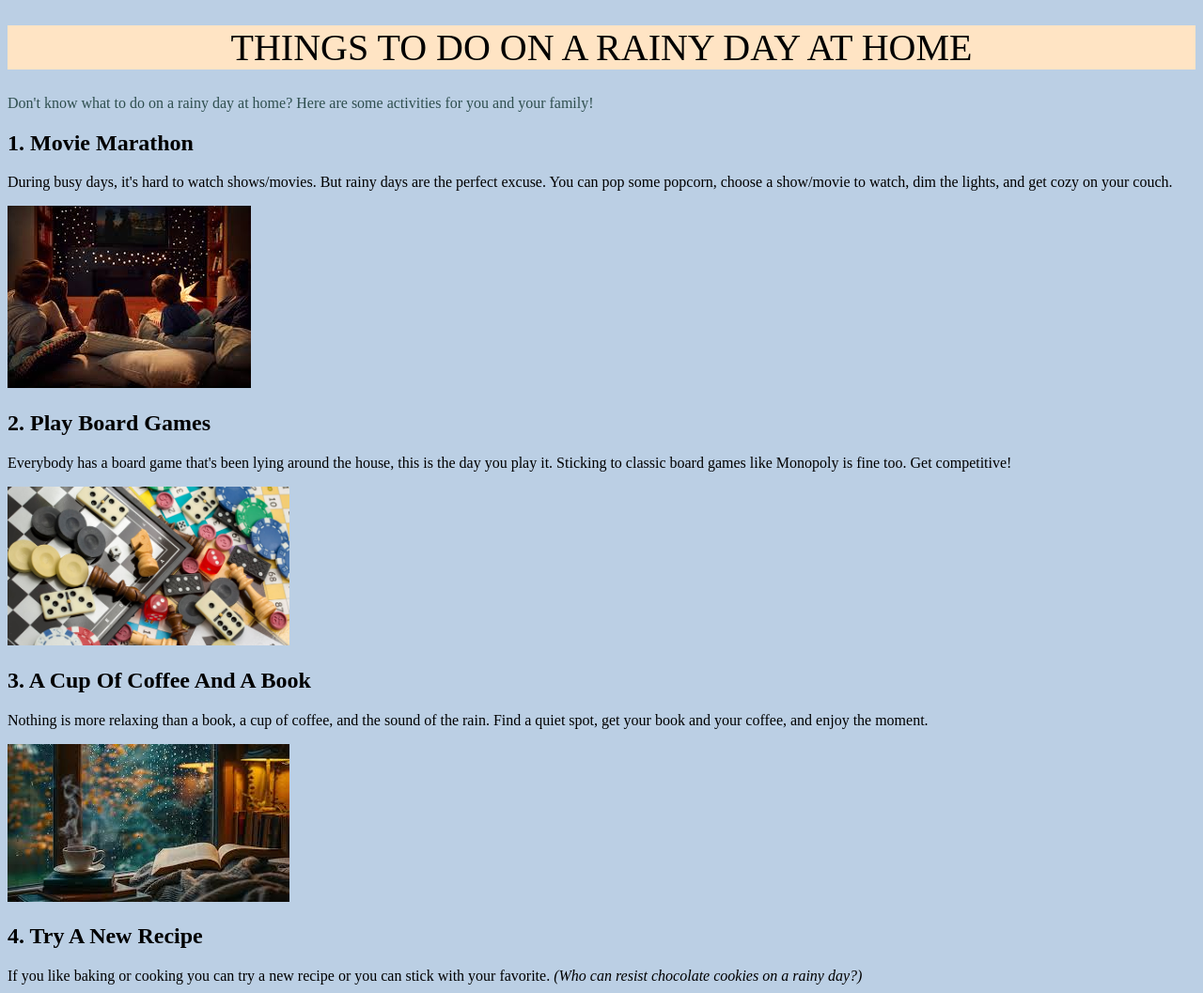
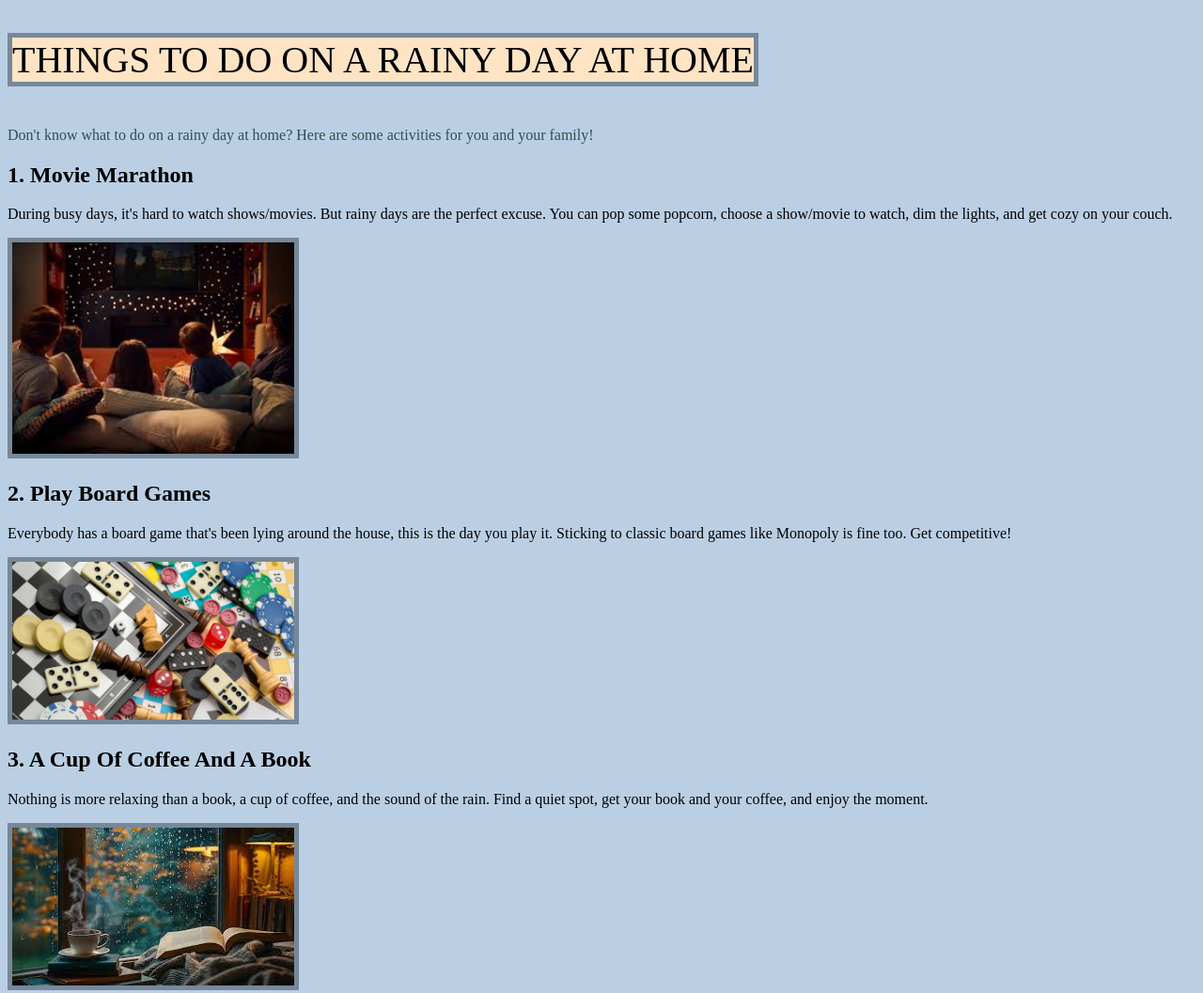
Before and after one commit to neslihannsrm/first-webpage, a plain HTML site: page index.html in a window 1280 px wide. Shown: the top 1057 px of the page at 94% size. Drawn offline with Linux system fonts and the light colour scheme.

Commit message:
added borders

```diff
--- a/index.html
+++ b/index.html
@@ -7,12 +7,9 @@
     <link rel="stylesheet" href="styles/index.css">
 </head>
     <body>
-        <header>
-            <h1> THINGS TO DO ON A RAINY DAY AT HOME</h1>
-            <nav>
-
-            </nav>
-            <p> Don't know what to do on a rainy day at home?
+        <header class="site-header">
+            <h1 class="site-title">  THINGS TO DO ON A RAINY DAY AT HOME</h1>
+            <p class="site-info"> Don't know what to do on a rainy day at home?
              Here are some activities for you and your family!
             </p>
 
@@ -25,8 +22,9 @@
                 But rainy days are the perfect excuse.
                 You can pop some popcorn, choose a show/movie to watch, dim the lights, and get cozy on your couch.
                 </p>
-                <img src="images/movie .jpeg" alt="movie night" title="movie night" class="movie-image" >
+                <img src="images/movie.jpeg" alt="movie night" title="movie night" class="movie-image" >
             </section>
+
             <section>
                 <h2> 2. Play Board Games</h2>
                 <p class="board-games">Everybody has a board game that's been lying around the house, this is the day you play it.
@@ -34,12 +32,13 @@
                 </p>
                 <img src="images/board-games.jpg" alt="board games" title="board games" class="board-games-image">
             </section>
+
             <section>
                 <h2>3. A Cup Of Coffee And A Book</h2>
                 <p class="coffee">Nothing is more relaxing than a book, a cup of coffee, and the sound of the rain.
                 Find a quiet spot, get your book and your coffee, and enjoy the moment.
                 </p>
-                <img src="images/coffe and rain.jpeg" alt="coffe,rain and a book" title="coffe,rain and a book" class="coffe-and-rain-image">
+                <img src="images/coffe-and-rain.jpeg" alt="coffe,rain and a book" title="coffe,rain and a book" class="coffe-and-rain-image">
             </section>
 
             <section>
@@ -55,7 +54,7 @@
                 <p class="nap">If you are too tired to do anything or just want to rest get cozy and take a nap.
                 The sound of the raindrops can create a great backdrop for your peaceful snooze.
                 </p>
-                <img src="images/sleeping woman.jpg" alt="a woman sleeping" title="take a nap" class="sleeping-women-image" >
+                <img src="images/sleeping-woman.jpg" alt="a woman sleeping" title="take a nap" class="sleeping-women-image" >
             </section>
 
         </main>
--- a/styles/index.css
+++ b/styles/index.css
@@ -26,7 +26,7 @@ body{
 }
 
 
-.coffee-image,
+.movie-image,
 .board-games-image,
 .recipe-image,
 .coffe-and-rain-image,
@@ -35,3 +35,14 @@ body{
     max-width: 300px;
     height: auto;
 }
+
+.site-title,
+.movie-image,
+.board-games-image,
+.recipe-image,
+.coffe-and-rain-image,
+.sleeping-women-image {
+    border: 5px solid lightslategray
+    ;
+    display: inline-block;
+}
```
Also changed, not shown: images/coffe-and-rain.jpeg (renamed from images/coffe and rain.jpeg), images/movie.jpeg (renamed from images/movie .jpeg), images/sleeping-woman.jpg (renamed from images/sleeping woman.jpg).
